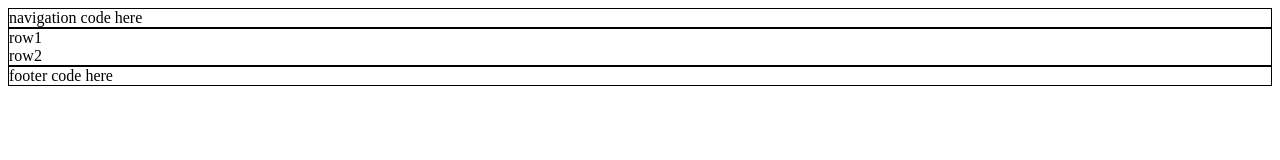
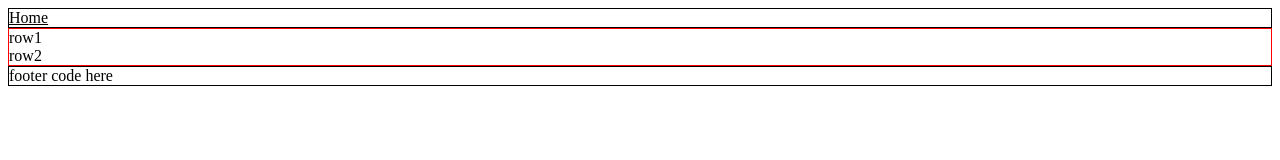
Before and after one commit to johnsonr84-tiy/layout, a plain HTML site: page index.html in a window 1280 px wide. Drawn offline with Linux system fonts and the light colour scheme.

Commit message:
feat (task) Add link

```diff
--- a/index.html
+++ b/index.html
@@ -10,7 +10,7 @@
 
     <header>
       <nav>
-        navigation code here
+        <a href="www.psienergy.com/">Home</a>
       </nav>
     </header>
 
--- a/main.css
+++ b/main.css
@@ -2,3 +2,7 @@ header, main, footer {
   box-sizing: border-box;
   border: 1px solid black;
 }
+
+a {
+  color: black;
+}
--- a/other.css
+++ b/other.css
@@ -0,0 +1,3 @@
+main {
+  border: 1px solid red;
+}
```
